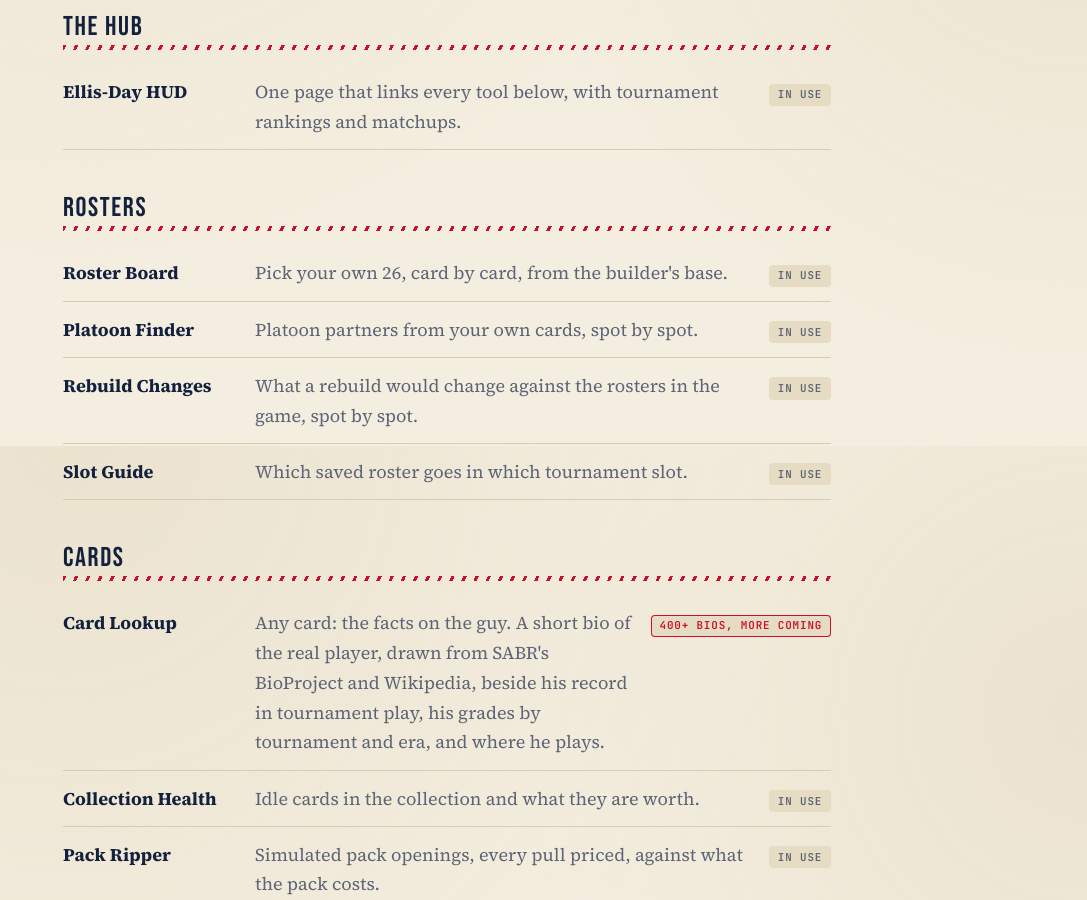
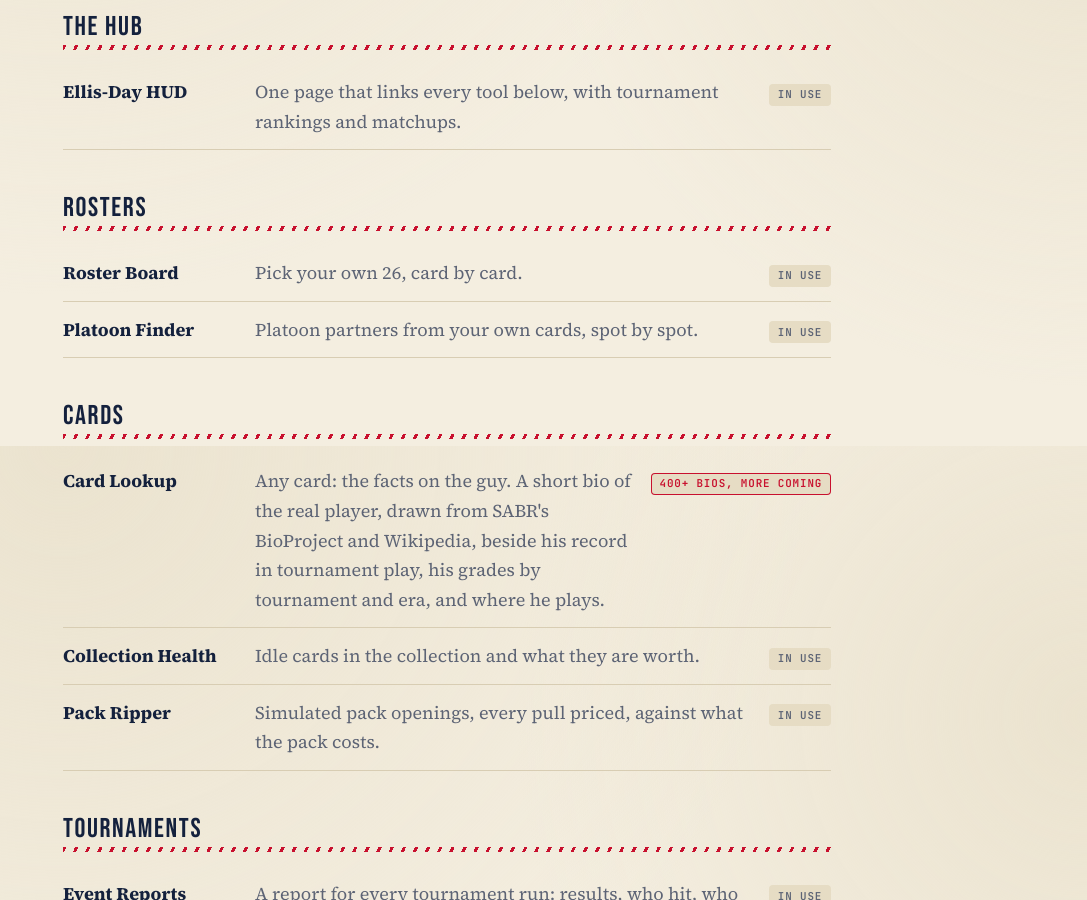
Before and after one commit to Heathd0g/Heathd0g.github.io, a Jekyll site: the page built from ootp/index.html, in a window 1280 px wide and 900 px high, scrolled down 454 px. Shown: the whole window, without its empty margins (193-1280 px from the left). Built offline with Jekyll 4.4.1, drawn with Linux system fonts in a browser that asks for light colours.

Commit message:
OOTP page: drop the builder mention; remove Rebuild Changes and Slot Guide (personal tools)
Co-Authored-By: Claude Opus 5.5 <noreply@anthropic.com>

```diff
--- a/ootp/index.html
+++ b/ootp/index.html
@@ -16,10 +16,8 @@ description: "Tools for OOTP Perfect Team: rosters, cards and tournaments."
 
     <h2>Rosters</h2>
     <ul class="list">
-      <li><span class="name">Roster Board</span><span class="what">Pick your own 26, card by card, from the builder's base.</span><span class="tag">in use</span></li>
+      <li><span class="name">Roster Board</span><span class="what">Pick your own 26, card by card.</span><span class="tag">in use</span></li>
       <li><span class="name">Platoon Finder</span><span class="what">Platoon partners from your own cards, spot by spot.</span><span class="tag">in use</span></li>
-      <li><span class="name">Rebuild Changes</span><span class="what">What a rebuild would change against the rosters in the game, spot by spot.</span><span class="tag">in use</span></li>
-      <li><span class="name">Slot Guide</span><span class="what">Which saved roster goes in which tournament slot.</span><span class="tag">in use</span></li>
     </ul>
 
     <h2>Cards</h2>
```
